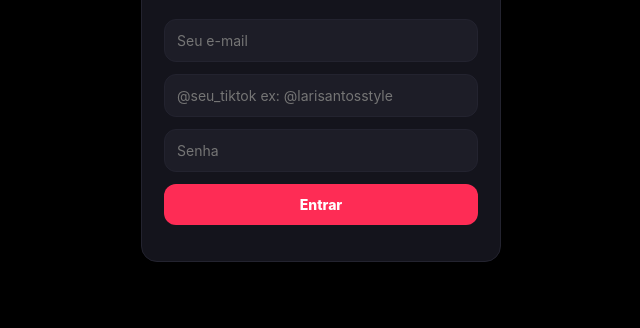
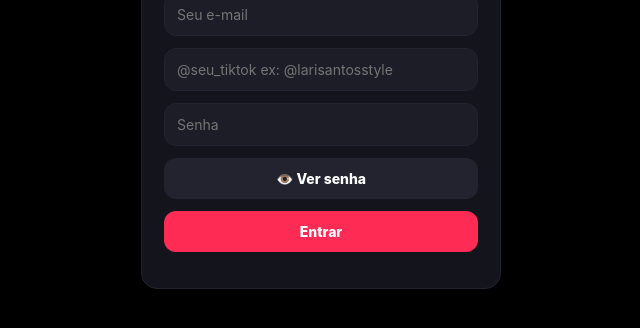
Before and after one commit to williamwilll/tikgrow, a plain HTML site: page index.html in a window 1280 px wide. Shown: the part 342-670 px from the top of the page, without its empty margins (319-959 px from the left). Drawn offline with Linux system fonts and the light colour scheme.

Commit message:
TikGrow: ver senha no login

```diff
--- a/index.html
+++ b/index.html
@@ -41,6 +41,7 @@ a.follow{display:block;text-align:center;background:var(--pink);color:#fff;paddi
 <input id="lgEmail" placeholder="Seu e-mail" type="text">
 <input id="lgTik" placeholder="@seu_tiktok ex: @larisantosstyle" type="text">
 <input id="lgPass" placeholder="Senha" type="password">
+<div class="row"><button class="ghost" id="pwBtn" onclick="verSenha()">👁️ Ver senha</button></div>
 <button id="lgBtn" onclick="doAuth()">Entrar</button>
 <p class="small" id="lgMsg" style="margin-top:8px"></p>
 </div></div>
@@ -221,6 +222,7 @@ function doAuth(){
  localStorage.setItem('tt_users',JSON.stringify(users));localStorage.setItem('tt_session',e);localStorage.setItem('tt_last',JSON.stringify({e,t}));checkAuth();
 }
 function isAdmin(){try{return (localStorage.getItem('tt_session')||'')==ADMIN_EMAIL}catch(e){return false}}
+function verSenha(){let p=lgPass.type=='password';lgPass.type=p?'text':'password';pwBtn.textContent=p?'🙈 Ocultar':'👁️ Ver senha'}
 function checkAuth(){let s=localStorage.getItem('tt_session'),u=getUsers();if(s&&u[s]){loginGate.style.display='none';app.style.display='block';userHi.textContent='Logada: '+(u[s].n||s)+' • @'+u[s].tik+(s==ADMIN_EMAIL?' • ADMIN':'');fixTik.value=u[s].tik}else{loginGate.style.display='flex';app.style.display='none'}}
 function doLogout(){localStorage.removeItem('tt_session');checkAuth()}
 async function puxarDadosConta(manual){
```
